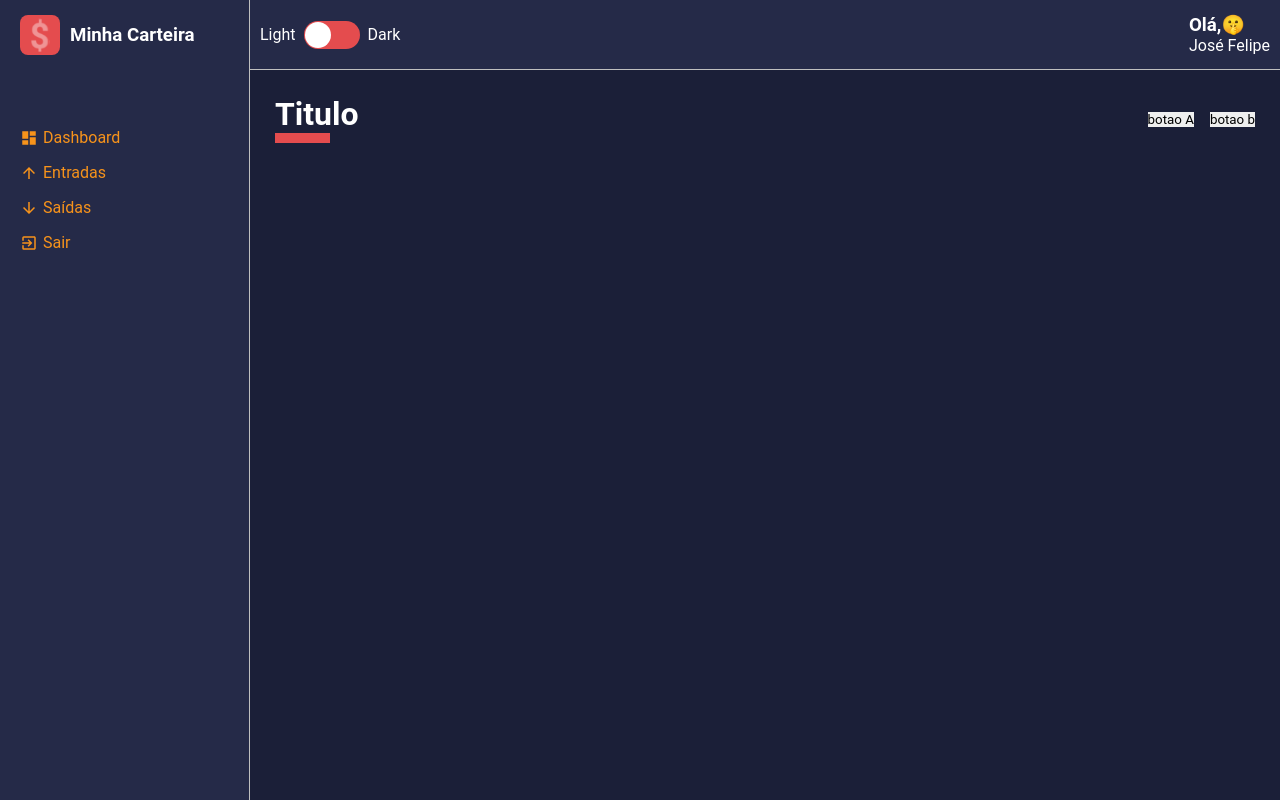
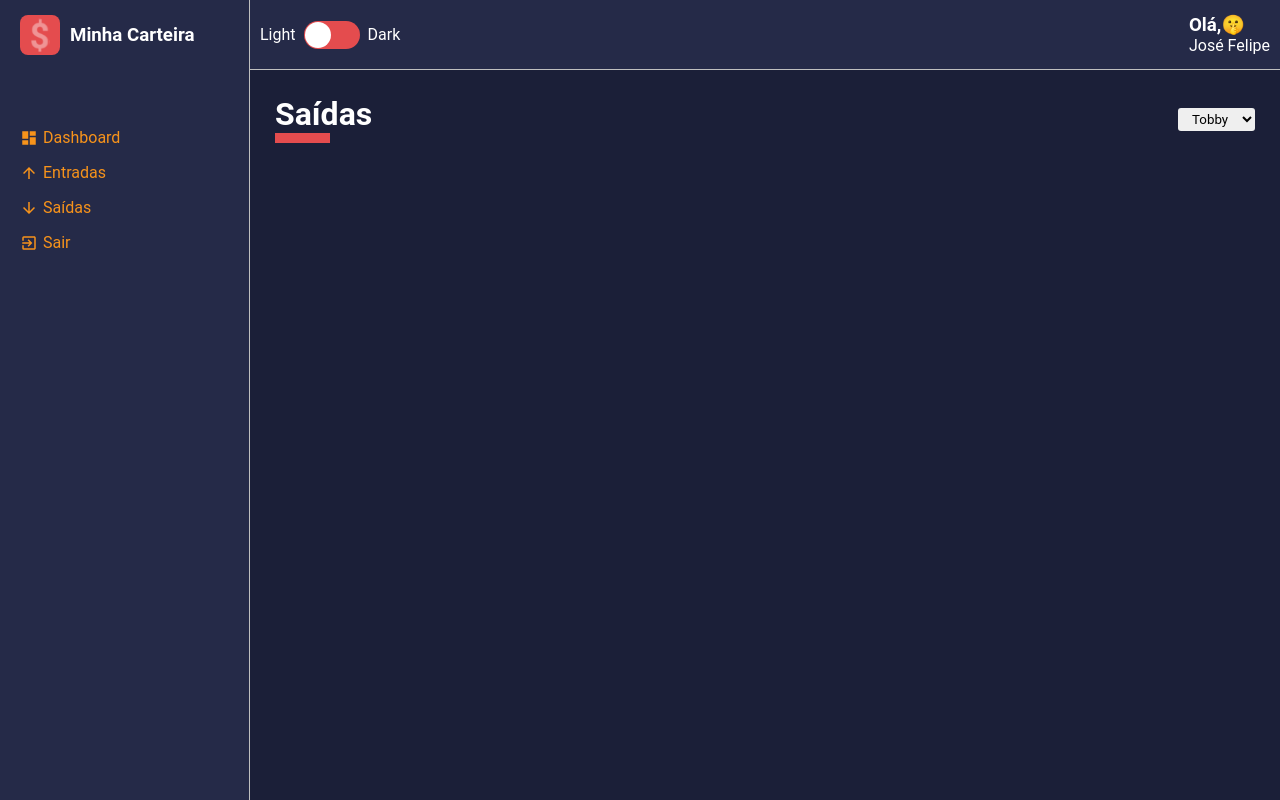
Before and after one commit to jfbarkokebas/finance-manager-dashboard, a React (Create React App) app: page /list/1 in a window 1280 px wide. Built offline with nearby package versions, Linux system fonts and the light colour scheme; a web font is replaced by a local one.

Commit message:
created SelectInput

```diff
--- a/src/App.tsx
+++ b/src/App.tsx
@@ -5,6 +5,7 @@ import { ThemeProvider } from 'styled-components'
 import dark from './styles/themes/dark'
 import ligth from './styles/themes/ligth'
 import Dashboard from './pages/Dashboard/Dashboard'
+import List from './pages/List/List'
 
 
 
@@ -14,7 +15,7 @@ const App = () => {
        <GlobalStyles/>
 
        <Layout>
-        <Dashboard/>
+        <List/>
         </Layout>
 
     </ThemeProvider>
--- a/src/components/ContentHeader/ContentHeader.tsx
+++ b/src/components/ContentHeader/ContentHeader.tsx
@@ -1,16 +1,24 @@
 
+import React from 'react'
 import { Container, Controllers, TitleContainer } from './styles'
 
+  interface IContentHeaderProps{
+    title: string
+    lineColor: string
+    children: React.ReactNode
+  }
 
-const ContentHeader = () => {
+const ContentHeader: React.FC<IContentHeaderProps> = ({
+  title, lineColor,children
+}) => {
+
   return (
     <Container>
-     <TitleContainer>
-      <h1>Titulo</h1>
+     <TitleContainer lineColor={lineColor}>
+      <h1>{title}</h1>
      </TitleContainer>
       <Controllers>
-        <button>botao A</button>
-        <button>botao b</button>
+        {children}
       </Controllers>
     </Container>
 
--- a/src/components/ContentHeader/styles.ts
+++ b/src/components/ContentHeader/styles.ts
@@ -1,5 +1,9 @@
 
 import styled from 'styled-components'
+
+interface ITitleContainerProps{
+  lineColor: string
+}
 
 export const Container = styled.div`
  width: 100%;
@@ -10,7 +14,7 @@ export const Container = styled.div`
 
 
 `
-export const TitleContainer = styled.div`
+export const TitleContainer = styled.div<ITitleContainerProps>`
  color: ${props => props.theme.color.white};
 
 
@@ -21,7 +25,7 @@ export const TitleContainer = styled.div`
       content: '';
       display: block;
       width: 55px;
-      border-bottom: 10px solid ${props=>props.theme.color.warning};
+      border-bottom: 10px solid ${props=>props.lineColor};
     }
   }
 
@@ -30,7 +34,7 @@ export const TitleContainer = styled.div`
 export const Controllers = styled.div`
  display: flex;
 
- button{
-  margin-left: 16px;
- }
+  select{
+    margin-left:8px;
+  }
 `
--- /dev/null
+++ b/src/components/SelectInput/SelectInput.tsx
@@ -0,0 +1,23 @@
+import React from 'react'
+import { Container } from './style'
+
+interface ISelectInputProps{
+  options:{
+    value:string | number
+    label:string | number
+  }[],
+}
+
+const SelectInput: React.FC<ISelectInputProps> = ({options})=> {
+  return (
+    <Container>
+      <select>
+        {options.map(option => (
+          <option value={option.value}>{option.label}</option>
+        ))}
+      </select>
+    </Container>
+  )
+}
+
+export default SelectInput
--- /dev/null
+++ b/src/components/SelectInput/style.ts
@@ -0,0 +1,10 @@
+import styled from 'styled-components';
+
+export const Container = styled.div`
+
+
+  > select{
+    padding: 3px 10px;
+    border-radius: 3px;
+  }
+`
--- a/src/pages/Dashboard/Dashboard.tsx
+++ b/src/pages/Dashboard/Dashboard.tsx
@@ -1,11 +1,30 @@
 import React from 'react'
 import ContentHeader from '../../components/ContentHeader/ContentHeader'
+import SelectInput from '../../components/SelectInput/SelectInput'
 import { Container } from './style'
 
-const Dashboard = () => {
+const Dashboard: React.FC = () => {
+
+  const us =[
+    {value:'Felipe', label:'Felipe'},
+    {value:'Allycia', label:'Allycia'},
+    {value:'Allana', label:'Allana'},
+    {value:'Ayumi', label:'Ayumi'},
+  ]
+
+  const pets =[
+    {value:'Tobby', label:'Tobby'},
+    {value:'Ally', label:'Ally'},
+    {value:'Meg', label:'Meg'},
+    {value:'Mia', label:'Mia'},
+  ]
+
   return (
     <Container>
-      <ContentHeader/>
+      <ContentHeader title='Dashboard' lineColor='#F7931B'>
+        <SelectInput options={us}/>
+        <SelectInput options={pets}/>
+      </ContentHeader>
     </Container>
   )
 }
--- a/src/pages/List/List.tsx
+++ b/src/pages/List/List.tsx
@@ -1,8 +1,21 @@
 import React from 'react'
+import ContentHeader from '../../components/ContentHeader/ContentHeader'
+import SelectInput from '../../components/SelectInput/SelectInput'
+import { Container } from './styles'
 
 const List = () => {
+  const pets =[
+    {value:'Tobby', label:'Tobby'},
+    {value:'Ally', label:'Ally'},
+    {value:'Meg', label:'Meg'},
+    {value:'Mia', label:'Mia'},
+  ]
   return (
-    <div>List</div>
+    <Container>
+      <ContentHeader title='Saídas' lineColor='#E44C4E'>
+        <SelectInput options={pets}/>
+      </ContentHeader>
+    </Container>
   )
 }
 
--- /dev/null
+++ b/src/pages/List/styles.ts
@@ -0,0 +1,5 @@
+import styled from 'styled-components';
+
+export const Container = styled.div`
+
+`
```
